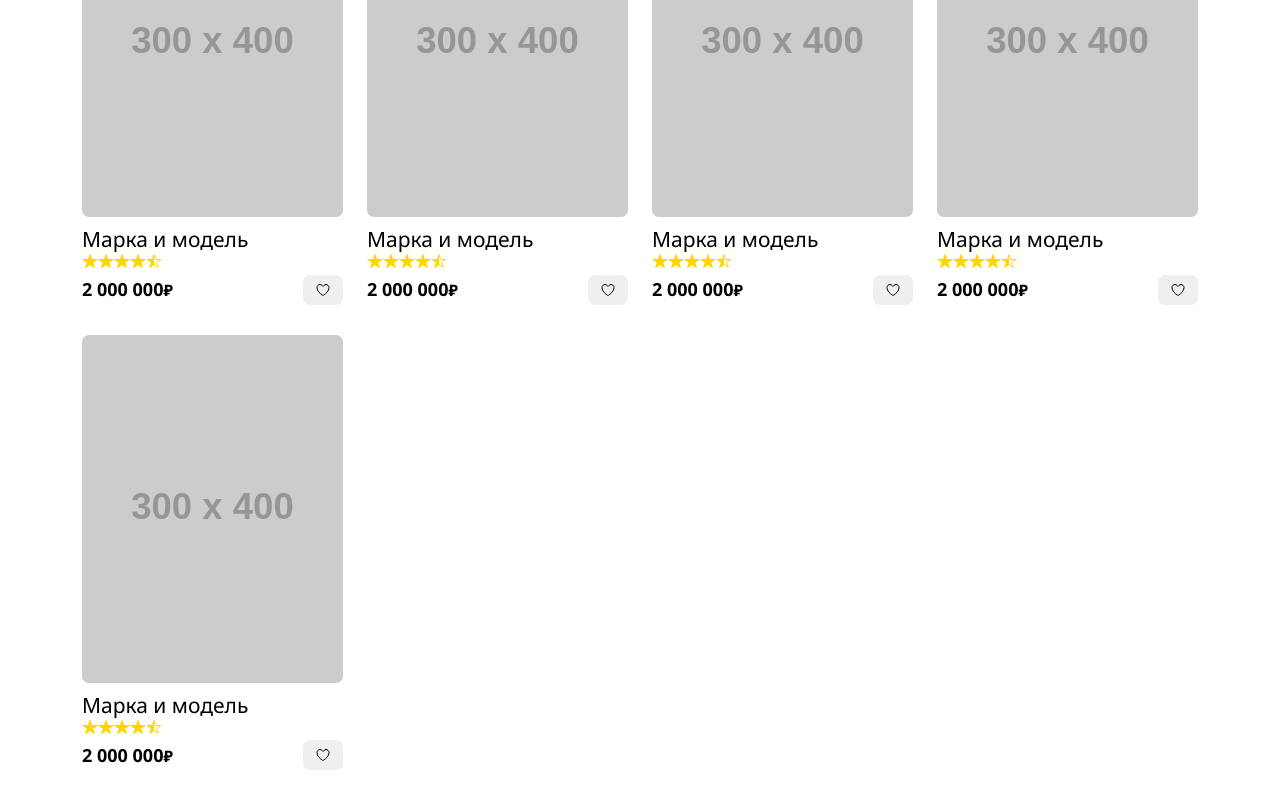
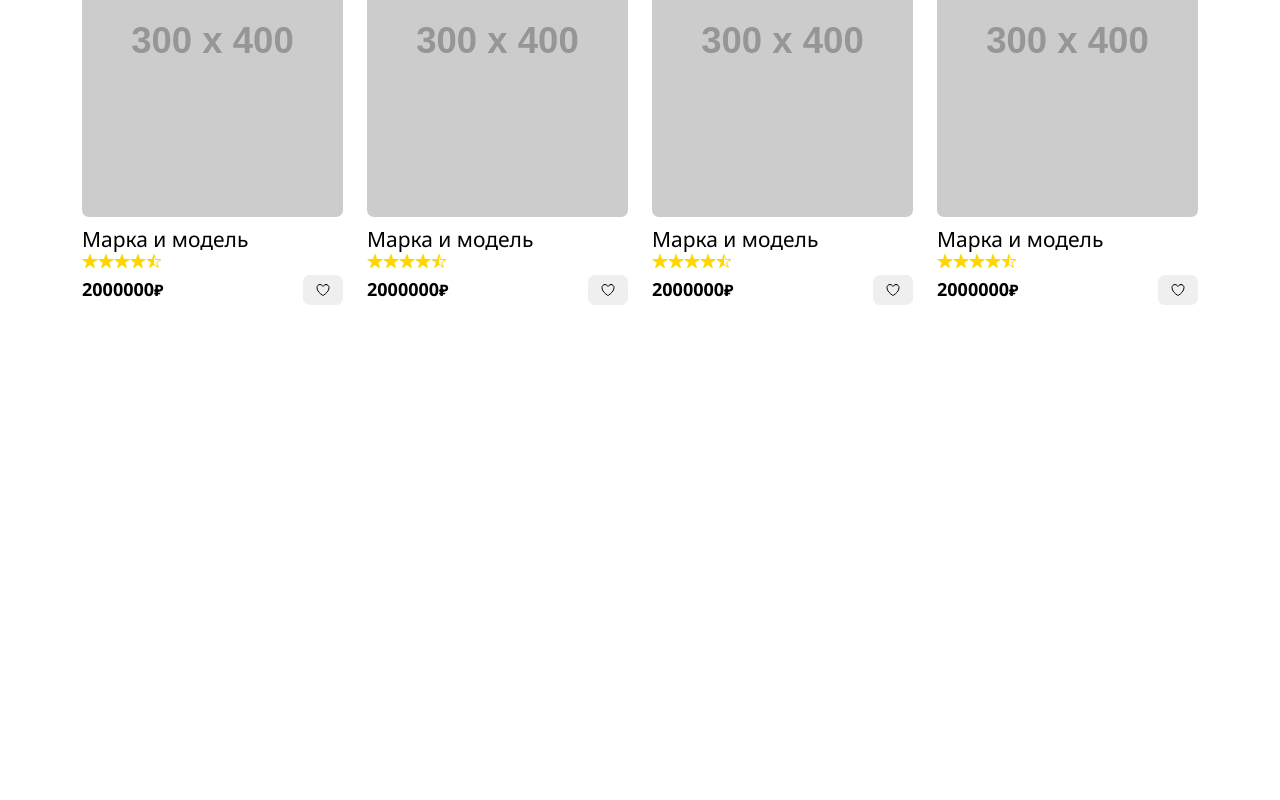
Before and after one commit to algorithm-ssau/2023-6313-3, a React (Create React App) app in the folder client/: page / in a window 1280 px wide. Shown: the part 249-1049 px from the top of the page. After the commit the page ends 800 px from the top, so only its background shows below. Built offline with nearby package versions, Linux system fonts and the light colour scheme.

Commit message:
extract card in component

```diff
--- a/client/src/App.js
+++ b/client/src/App.js
@@ -1,11 +1,17 @@
 import HomePage from "./Pages/Home";
 import Navbar from "./components/Navbar.js";
+import Card from "./components/Card.js";
 
 function App() {
   return (
     <>
       <Navbar />
-      <HomePage />
+      <HomePage>
+        <Card title={"Марка и модель"} price={2000000} />
+        <Card title={"Марка и модель"} price={2000000} />
+        <Card title={"Марка и модель"} price={2000000} />
+        <Card title={"Марка и модель"} price={2000000} />
+      </HomePage>
     </>
   );
 }
--- a/client/src/Pages/Home/index.js
+++ b/client/src/Pages/Home/index.js
@@ -1,195 +1,10 @@
 import "./style.css";
 
-export default function HomePage() {
+export default function HomePage({ children }) {
   return (
     <>
       <div class="container mt-5">
-        <div class="row">
-          <div class="col-md-3">
-            <div class="product">
-              <div class="image">
-                <img src="http://placehold.it/300x400" alt="" />
-              </div>
-
-              <div class="info">
-                <h3>Марка и модель</h3>
-                <ul class="rating">
-                  <li>
-                    <ion-icon name="star"></ion-icon>
-                  </li>
-                  <li>
-                    <ion-icon name="star"></ion-icon>
-                  </li>
-                  <li>
-                    <ion-icon name="star"></ion-icon>
-                  </li>
-                  <li>
-                    <ion-icon name="star"></ion-icon>
-                  </li>
-                  <li>
-                    <ion-icon name="star-half-outline"></ion-icon>
-                  </li>
-                </ul>
-                <div class="info-price">
-                  <span class="price">
-                    2 000 000<small>₽</small>
-                  </span>
-                  <button class="add-to-favourites">
-                    <ion-icon name="heart-outline"></ion-icon>
-                  </button>
-                </div>
-              </div>
-            </div>
-          </div>
-
-          <div class="col-md-3">
-            <div class="product">
-              <div class="image">
-                <img src="http://placehold.it/300x400" alt="" />
-              </div>
-
-              <div class="info">
-                <h3>Марка и модель</h3>
-                <ul class="rating">
-                  <li>
-                    <ion-icon name="star"></ion-icon>
-                  </li>
-                  <li>
-                    <ion-icon name="star"></ion-icon>
-                  </li>
-                  <li>
-                    <ion-icon name="star"></ion-icon>
-                  </li>
-                  <li>
-                    <ion-icon name="star"></ion-icon>
-                  </li>
-                  <li>
-                    <ion-icon name="star-half-outline"></ion-icon>
-                  </li>
-                </ul>
-                <div class="info-price">
-                  <span class="price">
-                    2 000 000<small>₽</small>
-                  </span>
-                  <button class="add-to-favourites">
-                    <ion-icon name="heart-outline"></ion-icon>
-                  </button>
-                </div>
-              </div>
-            </div>
-          </div>
-
-          <div class="col-md-3">
-            <div class="product">
-              <div class="image">
-                <img src="http://placehold.it/300x400" alt="" />
-              </div>
-
-              <div class="info">
-                <h3>Марка и модель</h3>
-                <ul class="rating">
-                  <li>
-                    <ion-icon name="star"></ion-icon>
-                  </li>
-                  <li>
-                    <ion-icon name="star"></ion-icon>
-                  </li>
-                  <li>
-                    <ion-icon name="star"></ion-icon>
-                  </li>
-                  <li>
-                    <ion-icon name="star"></ion-icon>
-                  </li>
-                  <li>
-                    <ion-icon name="star-half-outline"></ion-icon>
-                  </li>
-                </ul>
-                <div class="info-price">
-                  <span class="price">
-                    2 000 000<small>₽</small>
-                  </span>
-                  <button class="add-to-favourites">
-                    <ion-icon name="heart-outline"></ion-icon>
-                  </button>
-                </div>
-              </div>
-            </div>
-          </div>
-
-          <div class="col-md-3">
-            <div class="product">
-              <div class="image">
-                <img src="http://placehold.it/300x400" alt="" />
-              </div>
-
-              <div class="info">
-                <h3>Марка и модель</h3>
-                <ul class="rating">
-                  <li>
-                    <ion-icon name="star"></ion-icon>
-                  </li>
-                  <li>
-                    <ion-icon name="star"></ion-icon>
-                  </li>
-                  <li>
-                    <ion-icon name="star"></ion-icon>
-                  </li>
-                  <li>
-                    <ion-icon name="star"></ion-icon>
-                  </li>
-                  <li>
-                    <ion-icon name="star-half-outline"></ion-icon>
-                  </li>
-                </ul>
-                <div class="info-price">
-                  <span class="price">
-                    2 000 000<small>₽</small>
-                  </span>
-                  <button class="add-to-favourites">
-                    <ion-icon name="heart-outline"></ion-icon>
-                  </button>
-                </div>
-              </div>
-            </div>
-          </div>
-
-          <div class="col-md-3">
-            <div class="product">
-              <div class="image">
-                <img src="http://placehold.it/300x400" alt="" />
-              </div>
-
-              <div class="info">
-                <h3>Марка и модель</h3>
-                <ul class="rating">
-                  <li>
-                    <ion-icon name="star"></ion-icon>
-                  </li>
-                  <li>
-                    <ion-icon name="star"></ion-icon>
-                  </li>
-                  <li>
-                    <ion-icon name="star"></ion-icon>
-                  </li>
-                  <li>
-                    <ion-icon name="star"></ion-icon>
-                  </li>
-                  <li>
-                    <ion-icon name="star-half-outline"></ion-icon>
-                  </li>
-                </ul>
-                <div class="info-price">
-                  <span class="price">
-                    2 000 000<small>₽</small>
-                  </span>
-                  <button class="add-to-favourites">
-                    <ion-icon name="heart-outline"></ion-icon>
-                  </button>
-                </div>
-              </div>
-            </div>
-          </div>
-        </div>
+        <div class="row">{children}</div>
       </div>
     </>
   );
--- a/client/src/components/Card.js
+++ b/client/src/components/Card.js
@@ -0,0 +1,41 @@
+export default function Card({ title, price }) {
+  return (
+    <div class="col-md-3">
+      <div class="product">
+        <div class="image">
+          <img src="http://placehold.it/300x400" alt="" />
+        </div>
+
+        <div class="info">
+          <h3>{title}</h3>
+          <ul class="rating">
+            <li>
+              <ion-icon name="star"></ion-icon>
+            </li>
+            <li>
+              <ion-icon name="star"></ion-icon>
+            </li>
+            <li>
+              <ion-icon name="star"></ion-icon>
+            </li>
+            <li>
+              <ion-icon name="star"></ion-icon>
+            </li>
+            <li>
+              <ion-icon name="star-half-outline"></ion-icon>
+            </li>
+          </ul>
+          <div class="info-price">
+            <span class="price">
+              {price}
+              <small>₽</small>
+            </span>
+            <button class="add-to-favourites">
+              <ion-icon name="heart-outline"></ion-icon>
+            </button>
+          </div>
+        </div>
+      </div>
+    </div>
+  );
+}
```
